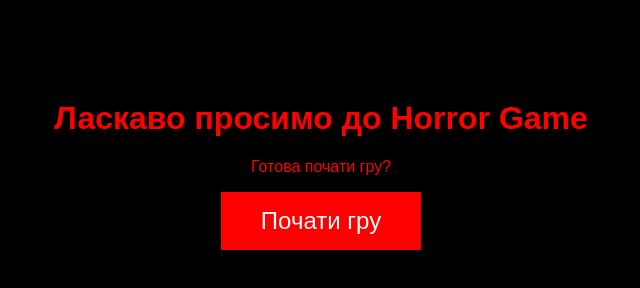
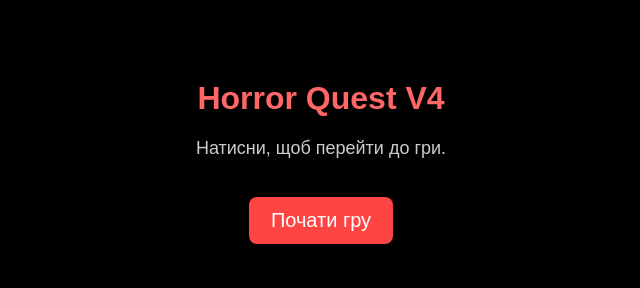
Before and after one commit to m78410308-bot/my-horror-game09, a plain HTML site: page index.html in a window 1280 px wide. Shown: the whole page, without its empty margins (319-959 px from the left). Drawn offline with Linux system fonts and the light colour scheme.

Commit message:
Update index.html

```diff
--- a/index.html
+++ b/index.html
@@ -2,14 +2,51 @@
 <html lang="uk">
 <head>
     <meta charset="UTF-8">
-    <title>Horror Game</title>
+    <meta name="viewport" content="width=device-width, initial-scale=1.0">
+    <title>Horror Quest V4</title>
+
+    <style>
+        body {
+            background: #000;
+            color: #eee;
+            font-family: Arial, sans-serif;
+            text-align: center;
+            margin: 0;
+            padding: 0;
+        }
+
+        h1 {
+            margin-top: 80px;
+            color: #ff6666;
+        }
+
+        p {
+            color: #ccc;
+            font-size: 18px;
+        }
+
+        a {
+            display: inline-block;
+            margin-top: 20px;
+            font-size: 20px;
+            padding: 12px 22px;
+            background: #ff4444;
+            color: #fff;
+            border-radius: 8px;
+            text-decoration: none;
+        }
+
+        a:hover {
+            filter: brightness(0.9);
+        }
+    </style>
 </head>
-<body style="background:black; color:red; text-align:center; margin-top:100px; font-family:Arial;">
-    <h1>Ласкаво просимо до Horror Game</h1>
-    <p>Готова почати гру?</p>
-    <button onclick="alert('Гра ще в розробці!')"
-        style="font-size:24px; padding:15px 40px; background:red; color:white; border:none; cursor:pointer;">
-        Почати гру
-    </button>
+<body>
+
+    <h1>Horror Quest V4</h1>
+    <p>Натисни, щоб перейти до гри.</p>
+
+    <a href="game.html">Почати гру</a>
+
 </body>
 </html>
```
